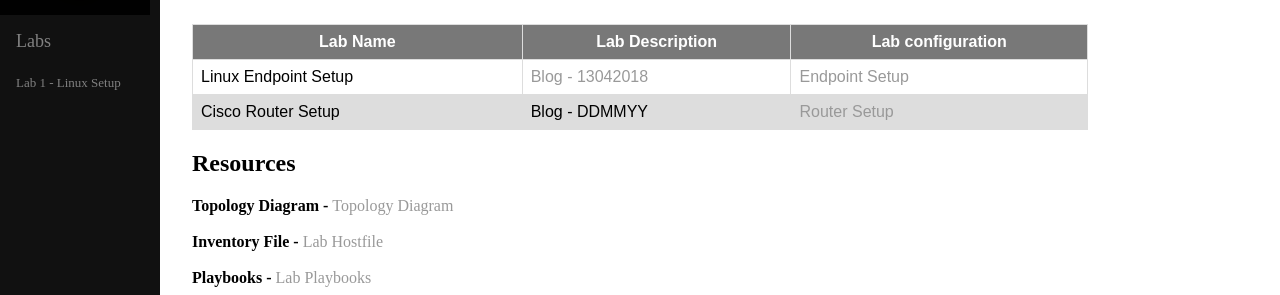
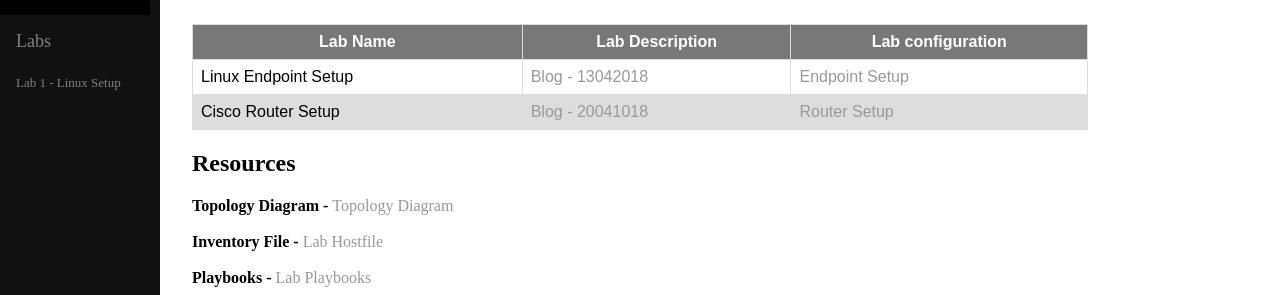
Before and after one commit to craigeowen/craigeowen.github.io, a Jekyll site: the page built from ansible/index.html, in a window 1280 px wide. Shown: the part 155-450 px from the top of the page. Built offline with Jekyll 4.4.1, drawn with Linux system fonts in a browser that asks for light colours.

Commit message:
Update index.html

```diff
--- a/ansible/index.html
+++ b/ansible/index.html
@@ -46,7 +46,7 @@
   </tr>
   <tr>
     <td>Cisco Router Setup</td>
-    <td>Blog - DDMMYY</td>
+    <td><a href="https://github.com/craigeowen/craigeowen.github.io/blob/master/_posts/2018-04-20-Cisco-Router-Setup.md">Blog - 20041018</a></td>
     <td><a href="https://github.com/craigeowen/my-network-ansible_playbooks/blob/master/5.%20router_setup.txt">Router Setup</a></td>
   </tr>
 </table>
```
